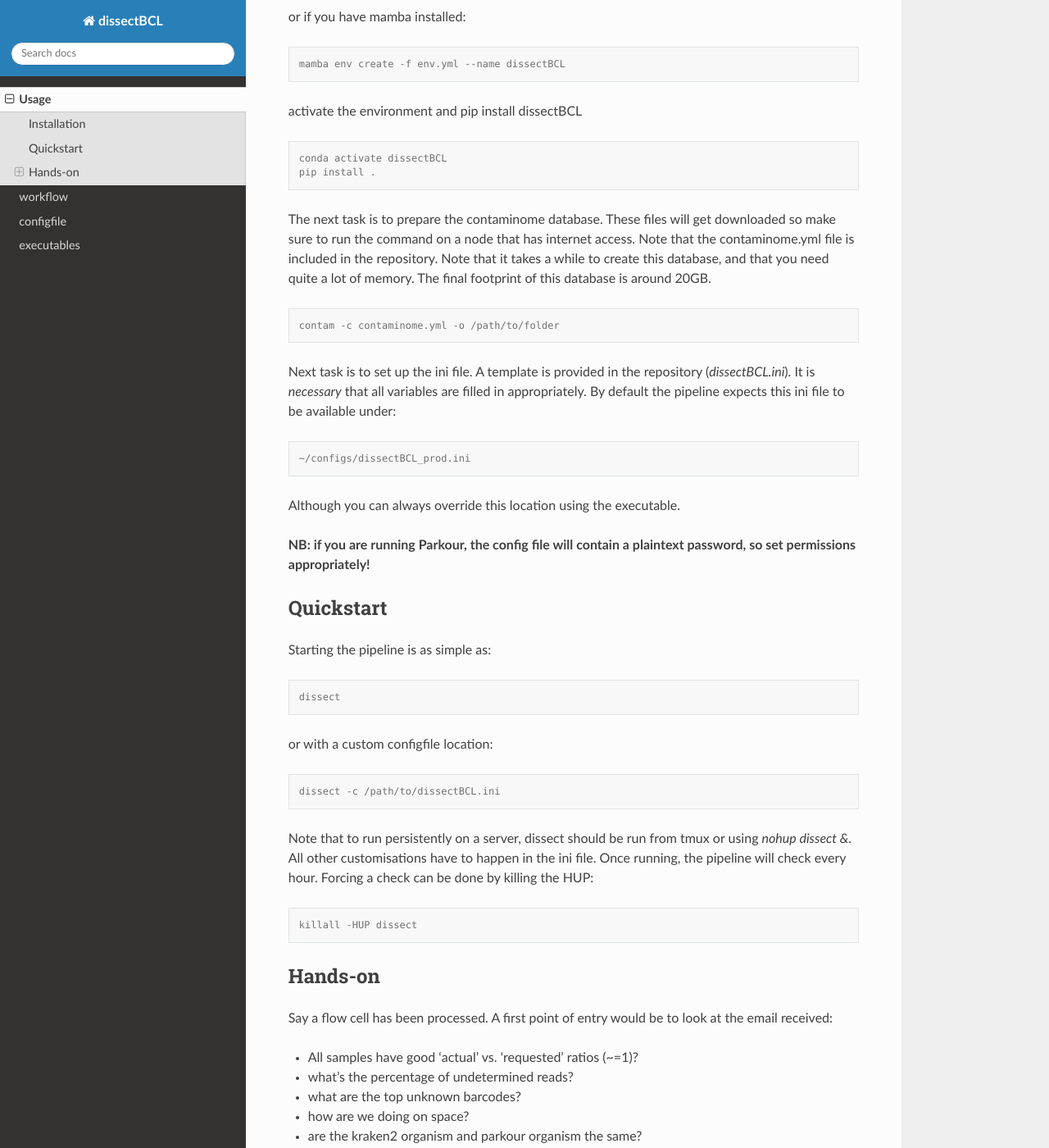
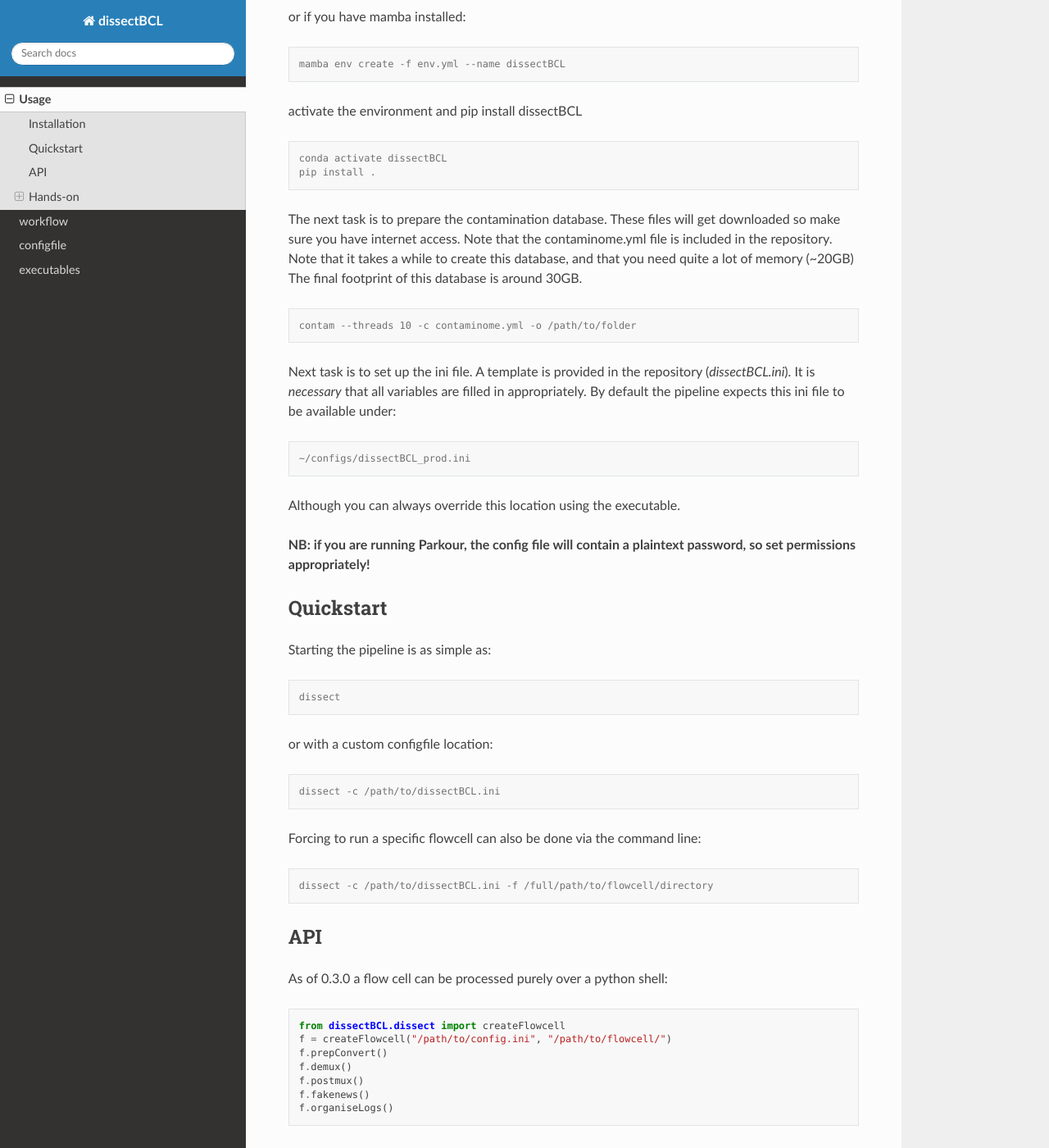
Before and after one commit to maxplanck-ie/dissectBCL, a Sphinx documentation site: the page built from docs/usage.rst, in a window 1280 px wide and 1400 px high, scrolled down 597 px. Shown: the whole window at 82% size. Built offline with Sphinx 7.4.7 and the Read the Docs theme 2.0.0, drawn with Linux system fonts in a browser that asks for light colours; the version number could not be read and is left out; some of the changed text lies outside the part shown.

Commit message:
update docs

```diff
--- a/docs/usage.rst
+++ b/docs/usage.rst
@@ -9,7 +9,6 @@ There are a couple of pre-requisites
  1. `conda <https://docs.conda.io/en/latest/miniconda.html>`_
  2. `BCL-convert <https://support.illumina.com/sequencing/sequencing_software/bcl-convert.html>`_
  3. A running `parkour <https://github.com/maxplanck-ie/parkour2>`_ instance with API access.
-
 
 To install dissectBCL, first clone the repository:
 
@@ -37,13 +36,13 @@ activate the environment and pip install dissectBCL
     conda activate dissectBCL
     pip install .
 
-The next task is to prepare the contaminome database. These files will get downloaded so make sure to run the command on a node that has internet access.
-Note that the contaminome.yml file is included in the repository. Note that it takes a while to create this database, and that you need quite a lot of memory.
-The final footprint of this database is around 20GB.
+The next task is to prepare the contamination database. These files will get downloaded so make sure you have internet access.
+Note that the contaminome.yml file is included in the repository. Note that it takes a while to create this database, and that you need quite a lot of memory (~20GB)
+The final footprint of this database is around 30GB.
 
 .. code-block:: console
 
-    contam -c contaminome.yml -o /path/to/folder
+    contam --threads 10 -c contaminome.yml -o /path/to/folder
 
 Next task is to set up the ini file. A template is provided in the repository (*dissectBCL.ini*). It is *necessary* that all variables are filled in appropriately.
 By default the pipeline expects this ini file to be available under:
@@ -72,13 +71,39 @@ or with a custom configfile location:
 
     dissect -c /path/to/dissectBCL.ini
 
-Note that to run persistently on a server, dissect should be run from tmux or using `nohup dissect &`.
-All other customisations have to happen in the ini file. Once running, the pipeline will check every hour.
-Forcing a check can be done by killing the HUP:
+Forcing to run a specific flowcell can also be done via the command line:
 
 .. code-block:: console
 
-    killall -HUP dissect
+    dissect -c /path/to/dissectBCL.ini -f /full/path/to/flowcell/directory
+
+
+API
+---
+
+As of 0.3.0 a flow cell can be processed purely over a python shell:
+
+.. code-block:: python
+
+    from dissectBCL.dissect import createFlowcell
+    f = createFlowcell("/path/to/config.ini", "/path/to/flowcell/")
+    f.prepConvert()
+    f.demux()
+    f.postmux()
+    f.fakenews()
+    f.organiseLogs()
+
+By default the logs are printed to stdout, but you can move them to a file as well.
+
+.. code-block:: python
+
+    from dissectBCL.dissect import createFlowcell
+    f = createFlowcell("/path/to/config.ini", "/path/to/flowcell/", logFile = "/path/to/logfile")
+    f.prepConvert()
+    f.demux()
+    f.postmux()
+    f.fakenews()
+    f.organiseLogs()
 
 
 Hands-on
@@ -108,14 +133,14 @@ The folders in the *periphery* can be released by running:
 
 .. code-block:: console
 
-    wd40 rel
+    wd40 rel /path/to/outLane/folder
 
-in the outlane folders.
-once this is done, the end user can be notified using
+The release changes permissions to 750, and pushes back to parkour that the flow cell has been released.
+Finally, you can notify the end user with the email functionality.
 
 .. code-block:: console
 
-    email
+    email -h
 
 Barcode issues
 ^^^^^^^^^^^^^^
@@ -125,11 +150,6 @@ Often, the biggest issues encountered will be wrong barcodes. An indication of t
 - high undetermined indices
 
 Entry points here would be the email received, cross-referenced with outlanefolder/Reports/Top_Unknown_Barcodes.csv and outlanefolder/demuxSheet.csv
-You could get additional information by running
-
-.. code-block:: console
-
-    wd40 diag
 
 Identify what (and if) changes can be made, backup the generated demuxSheet, and make changes accordingly.
 After the changes have been made in the demuxSheet:
@@ -146,7 +166,7 @@ remove all the flags:
 - postmux.done
 - renamed.done
 
-and rerun dissectBCL. Note that an existing demuxSheet in the folder won't be overwritten, allowing you to jump in.
+and rerun dissectBCL. Note that an existing demuxSheet in the folder won't be overwritten but used as provided.
 
 Issues with Parkour verification
 ^^^^^^^^^^^^^^^^^^^^^^^^^^^^^^^^
```
Also changed, not shown: docs/executables.rst (+5 -33 lines), docs/overview.rst (+9 -48 lines).
